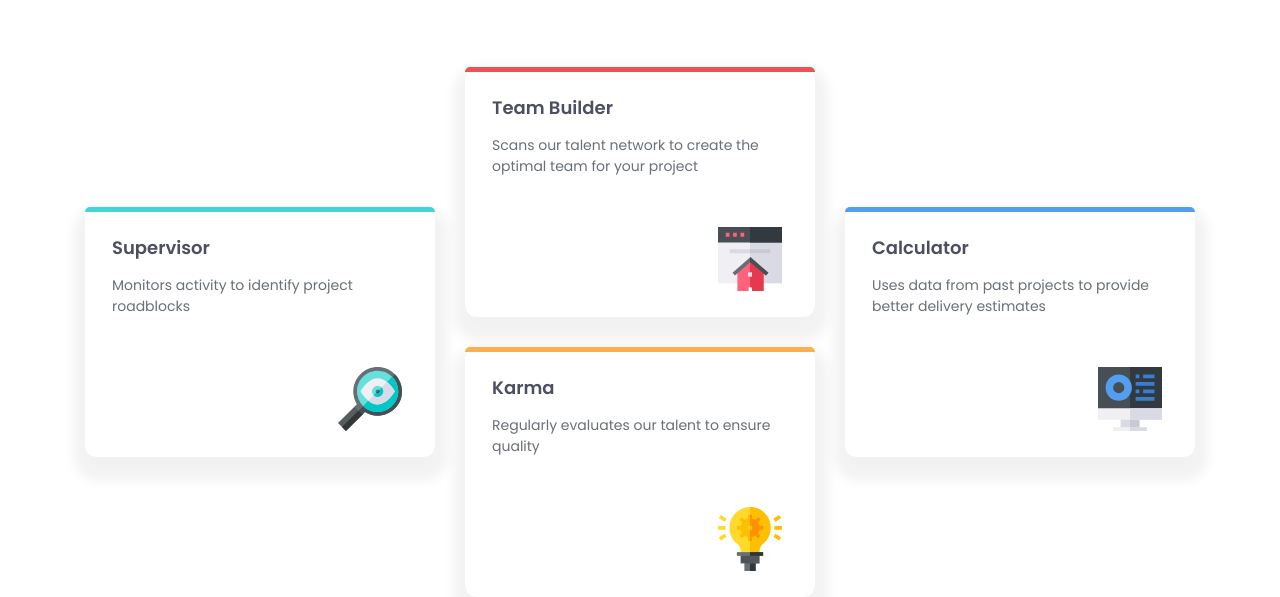
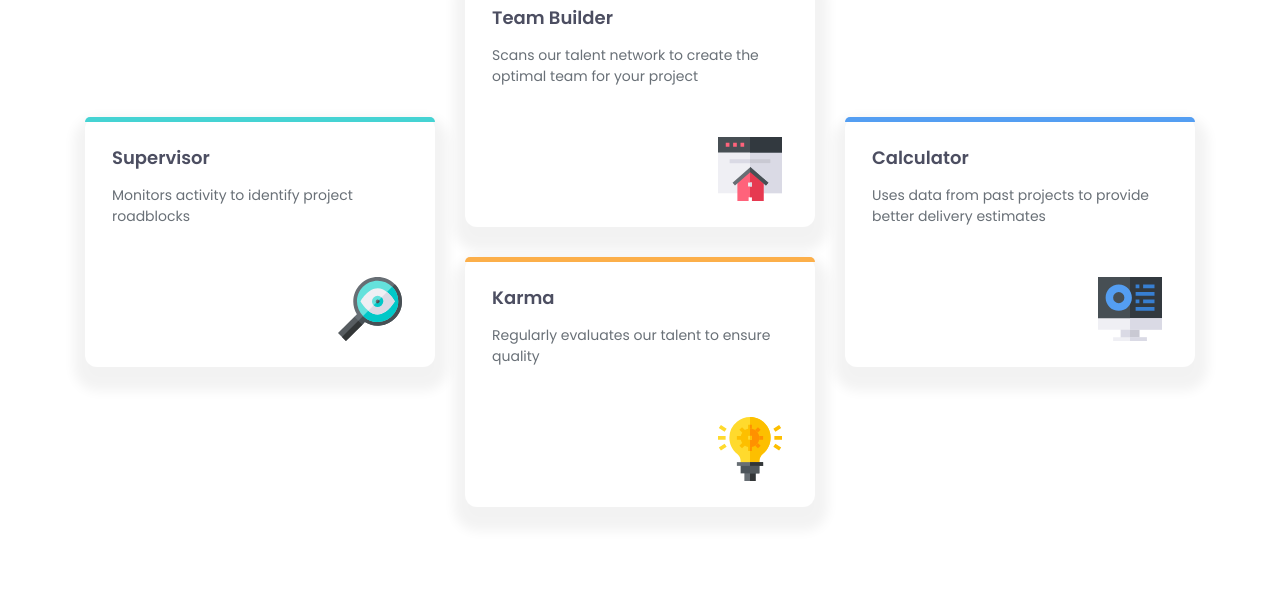
Before and after one commit to PROTON0v/test02, a plain HTML site: page index.html in a window 1280 px wide. Shown: the part 261-858 px from the top of the page. After the commit the page ends 800 px from the top, so only its background shows below. Drawn offline with Linux system fonts and the light colour scheme.

Commit message:
Update styles.css

```diff
--- a/styles.css
+++ b/styles.css
@@ -34,7 +34,7 @@ body{
     padding: 0;
 }
 .container{
-    margin-top: 100px;
+    margin-top:10px;
     width: 80%;
     text-align: center;
 }
```
